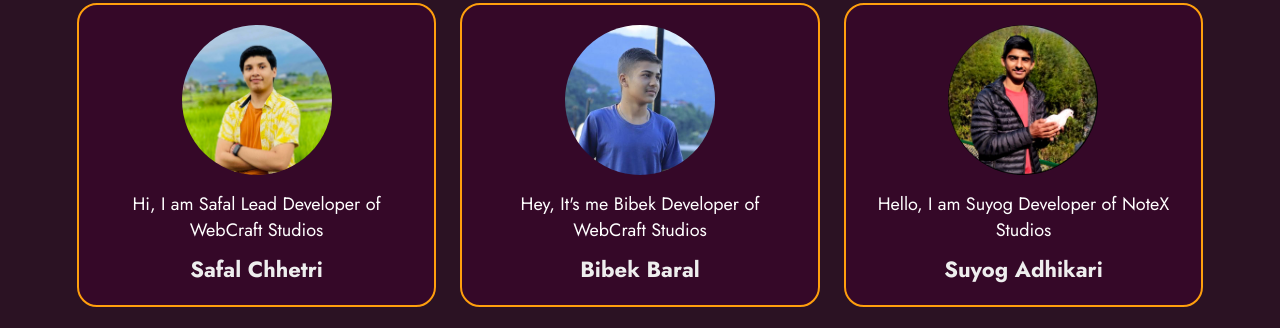
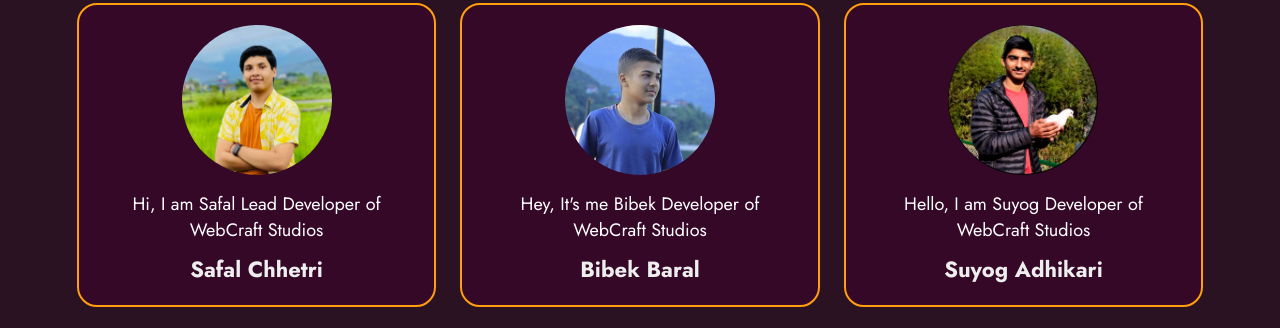
Before and after one commit to HYPIXEL2/webcraft, a plain HTML site: page index.html in a window 1280 px wide. Shown: the part 1840-2168 px from the top of the page. Drawn offline with Linux system fonts and the light colour scheme.

Commit message:
Update index.html

```diff
--- a/index.html
+++ b/index.html
@@ -189,7 +189,7 @@
          <div class="devs_box">
             <img src="devs/suyog.png" alt="dev">
             <div class="devs_info">
-               <p>Hello, I am Suyog Developer of NoteX Studios</p>
+               <p>Hello, I am Suyog Developer of WebCraft Studios</p>
                <!-- <div class="icon-star">
                   <i class="fa-solid fa-star"></i>
                   <i class="fa-solid fa-star"></i>
```
